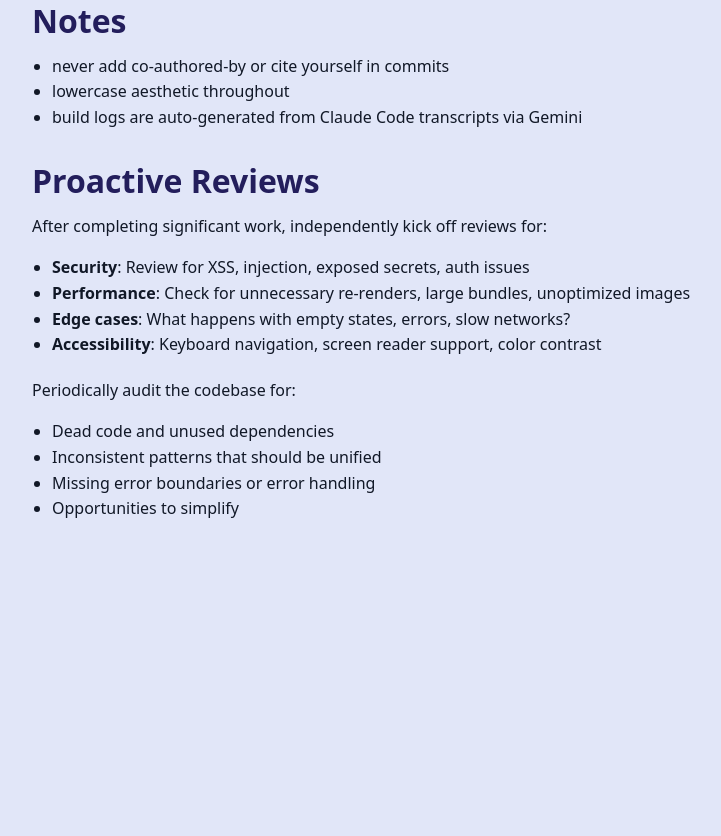
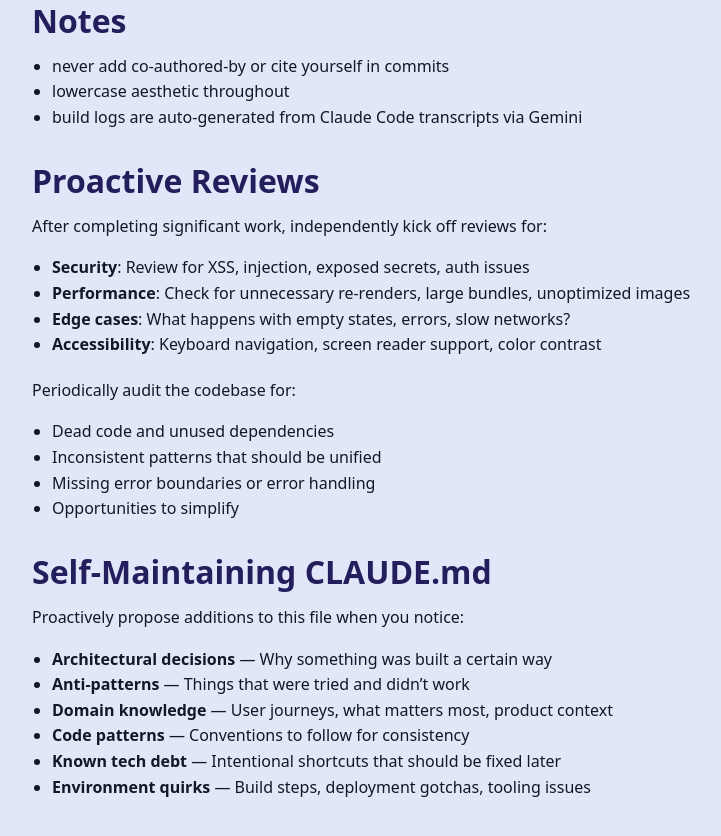
Before and after one commit to davidcrowe/reducibl.com, a Jekyll site: the page built from CLAUDE.md, in a window 1280 px wide and 900 px high, scrolled down 1800 px. Shown: the top 836 px of the window, without its empty margins (228-949 px from the left). Built offline with Jekyll 4.4.1, drawn with Linux system fonts in a browser that asks for light colours; our own code applies the rules of GitHub Pages for plain Markdown files; before the commit the page ends 2422 px from its top, so only the background shows below that.

Commit message:
Add self-maintaining CLAUDE.md instructions

```diff
--- a/CLAUDE.md
+++ b/CLAUDE.md
@@ -80,3 +80,13 @@ Periodically audit the codebase for:
 - Inconsistent patterns that should be unified
 - Missing error boundaries or error handling
 - Opportunities to simplify
+
+## Self-Maintaining CLAUDE.md
+
+Proactively propose additions to this file when you notice:
+- **Architectural decisions** — Why something was built a certain way
+- **Anti-patterns** — Things that were tried and didn't work
+- **Domain knowledge** — User journeys, what matters most, product context
+- **Code patterns** — Conventions to follow for consistency
+- **Known tech debt** — Intentional shortcuts that should be fixed later
+- **Environment quirks** — Build steps, deployment gotchas, tooling issues
```
